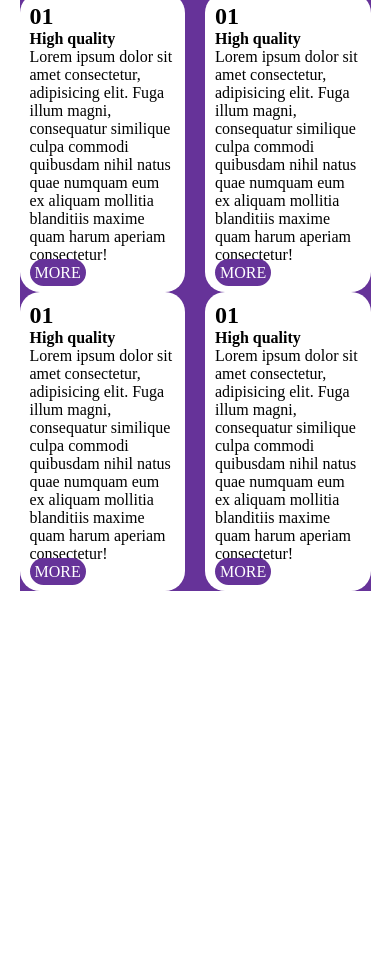
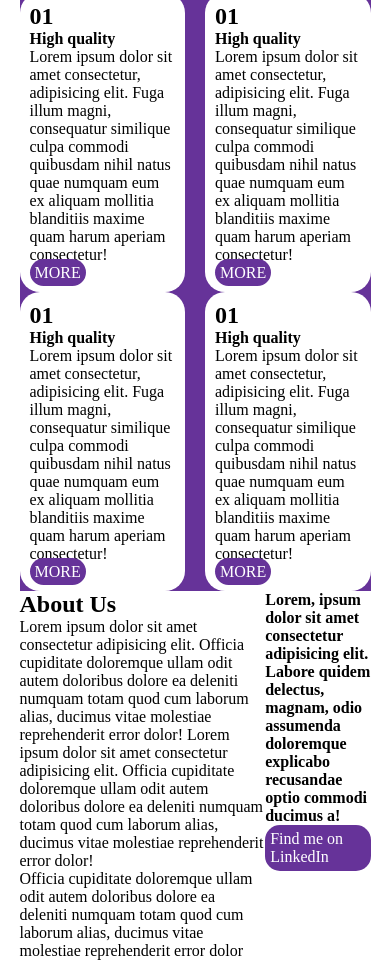
Before and after one commit to ClaudioLeone/htmlcss-responsive-layout, a plain HTML site: page index.html in a window 390 px wide. Shown: the part 2070-3030 px from the top of the page. Before the commit the page ends 2661 px from the top, so only its background shows below. Drawn offline with Linux system fonts and the light colour scheme.

Commit message:
Completed 'about us' section, implemented responsiveness

```diff
--- a/CSS/style.css
+++ b/CSS/style.css
@@ -189,11 +189,37 @@ img{
     padding: 10px;
 }
 
+.aboutus-left-col{
+    width: 70%;
+    flex-direction: column;
+    justify-content: space-between;
+}
+
+.aboutus-rigth-col{
+    width: 30%;
+    flex-direction: column;
+    justify-content: flex-start;
+    align-items: center;
+}
+
+
+/* debug */
+    width: 100px;
+    height: 100px;
+    background-color: blue;
+}
+
 /* MEDIA QUERIES */
 
 @media all and (max-width: 320px){
+
     .cards{
         width: 100%;
+    }
+
+    .aboutus-sect{
+        flex-direction: column;
+        align-items: center;
     }
 }
 
--- a/index.html
+++ b/index.html
@@ -136,8 +136,37 @@
                 </div>
             </div>
 
-            <div class="aboutus-sect container">
+            <div class="aboutus-sect container flex spacebtw">
+                <div class="aboutus-left-col flex">
+                    <h2>About Us</h2>
+                    <p>
+                        Lorem ipsum dolor sit amet consectetur adipisicing elit.
+                        Officia cupiditate doloremque ullam odit autem doloribus
+                        dolore ea deleniti numquam totam quod cum laborum alias,
+                        ducimus vitae molestiae reprehenderit error dolor! Lorem
+                        ipsum dolor sit amet consectetur adipisicing elit.
+                        Officia cupiditate doloremque ullam odit autem doloribus
+                        dolore ea deleniti numquam totam quod cum laborum alias,
+                        ducimus vitae molestiae reprehenderit error dolor!
+                    </p>
 
+                    <p>
+                        Officia cupiditate doloremque ullam odit autem doloribus
+                        dolore ea deleniti numquam totam quod cum laborum alias,
+                        ducimus vitae molestiae reprehenderit error dolor
+                    </p>
+                </div>
+
+                <div  class="aboutus-rigth-col flex">
+                    <div class="aboutus-img"></div>
+
+                    <h4>Lorem, ipsum dolor sit amet consectetur adipisicing elit.
+                        Labore quidem delectus, magnam, odio assumenda doloremque
+                        explicabo recusandae optio commodi ducimus a!
+                    </h4>
+
+                    <a href="" class="buttons">Find me on LinkedIn</a>
+                </div>
             </div>
 
             <div class="free-sect container violet-clr">
```
